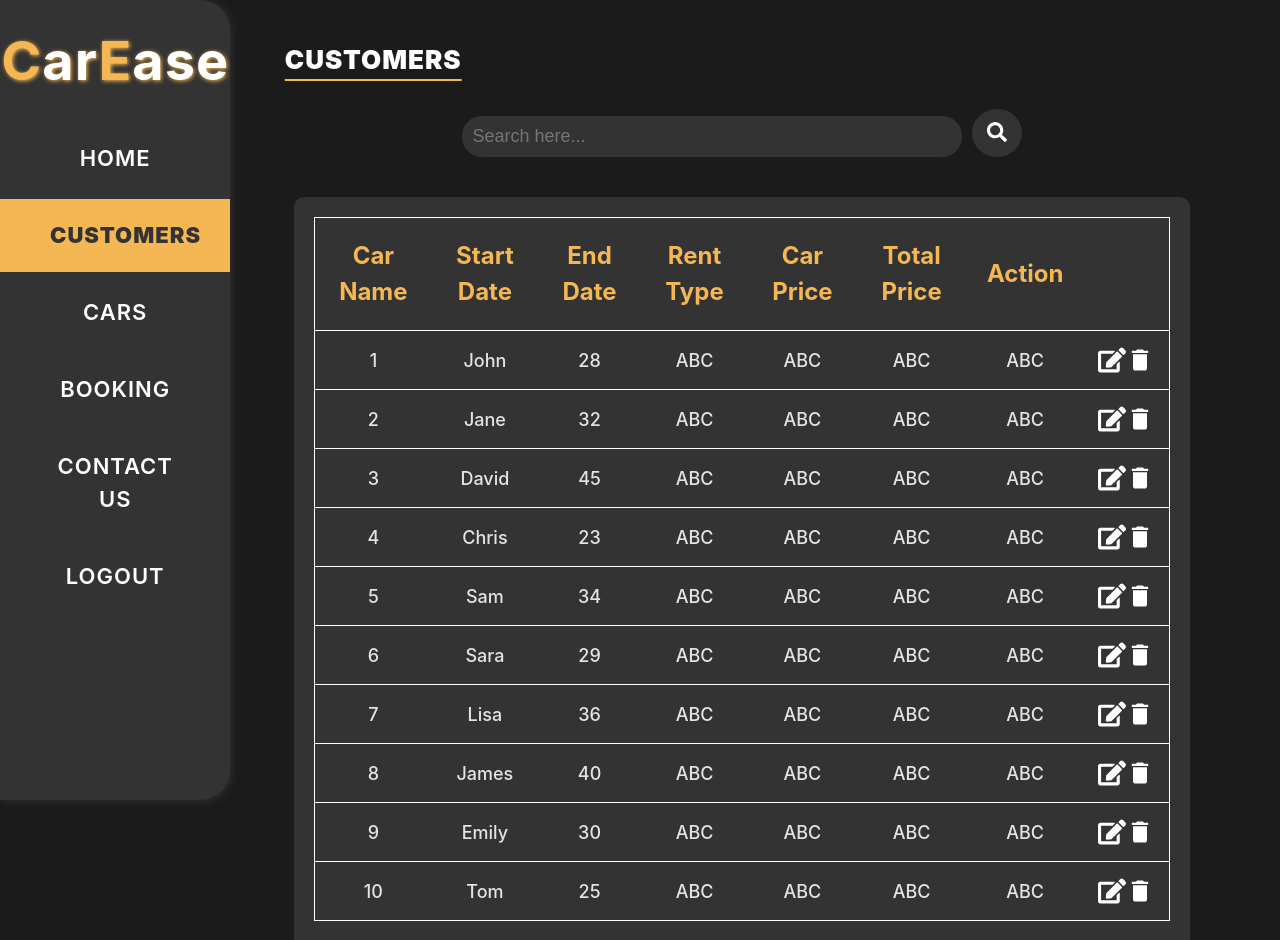
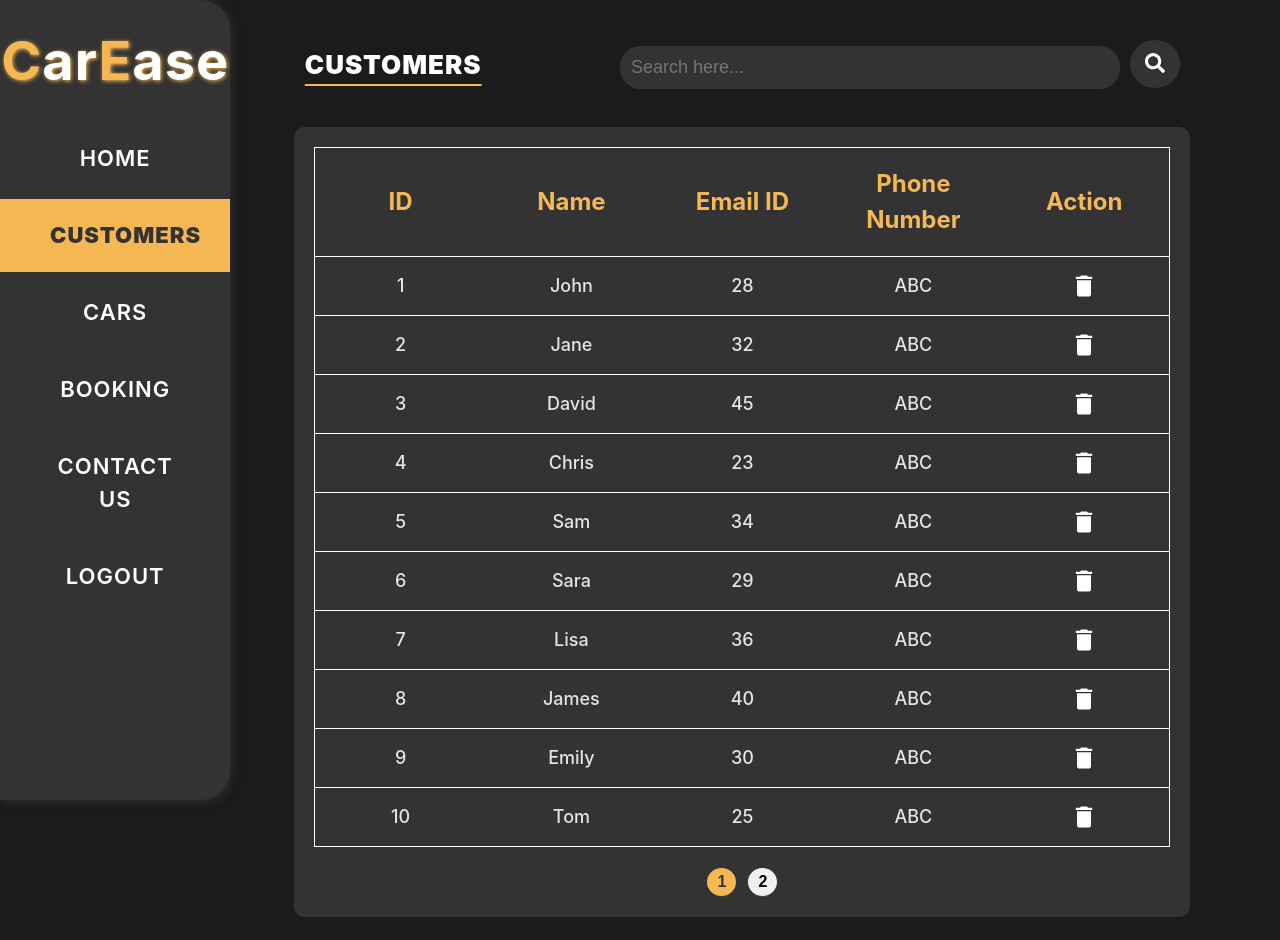
Before and after one commit to ShubhamPatel8734/CarEase-Car_Rental_Service-MARN, a React (Vite) app in the folder frontend/: page /admin/customers in a window 1280 px wide. Shown: the top 940 px of the page. Built offline with nearby package versions, Linux system fonts and the light colour scheme.

Commit message:
Admin Customer Page Updated

```diff
--- a/frontend/src/admin-pages/AdminCustomer.css
+++ b/frontend/src/admin-pages/AdminCustomer.css
@@ -10,8 +10,12 @@
 
 .admin-customer-title{
     margin-top: 30px;
-    padding: 10px 80px;
+    padding: 10px 100px;
     width: 84vw;
+    display: flex;
+    flex-direction: row;
+    justify-content: space-between;
+    align-items: center;
 }
 
 .admin-customer-title h2{
@@ -28,8 +32,6 @@
 }
 
 .admin-customer-search{
-    /* border: 1px solid red; */
-    margin: 20px 50px;
     display: flex;
     flex-direction: row;
     justify-content: space-around;
@@ -40,11 +42,17 @@
     width: 500px;
     font-size: 18px;
     padding: 10px;
-    border: none;
     outline: none;
+    border: 1px solid #333;
     background-color: #333;
     color: #f5b754;
     border-radius: 20px;
+    transition: 0.5s ease-in-out;
+}
+
+.admin-customer-search .customer-searchtxt:focus{
+    border: 1px solid #f5b754;
+    background-color: #222;
 }
 
 .admin-customer-search .customer-searchbtn{
@@ -73,7 +81,7 @@
 
 .admin-customer-details{
     width: 70vw;
-    margin: 20px 50px;
+    margin: 28px 50px;
     background-color: #333;
     padding: 20px;
     border-radius: 10px;
@@ -91,8 +99,9 @@
 }
 
 .admin-customer-table tr th{
+    width: 20%;
     font-size: 24px;
-    padding: 20px;
+    padding: 18px;
     color: #f5b754;
     background-color: #333;
 }
@@ -135,3 +144,24 @@
     cursor: pointer;
     color: red;
 }
+
+.pagination{
+    margin-top: 20px;
+    position: static;
+    width: 100%;
+    display: flex;
+    flex-wrap: wrap;
+    flex-direction: row;
+    align-items: center;
+    justify-content: center;
+}
+
+.pagination .customer-pagination-btn{
+    margin: 0 5px;
+    padding: 5px 10px;
+    border: 1px solid #333;
+    cursor: pointer;
+    font-size: 16px;
+    font-weight: 700;
+    border-radius: 50%;
+}
--- a/frontend/src/admin-pages/AdminCustomer.jsx
+++ b/frontend/src/admin-pages/AdminCustomer.jsx
@@ -40,23 +40,21 @@ const AdminCustomer = () => {
             <div className='admin-customer-title-decoration'>
                 <h2>Customers</h2>
             </div>
-        </div>
             <div className='admin-customer-search'>
                 <form className='admin-customer-form'>
                     <input type='text' placeholder='Search here...' name='customer-search' className='customer-searchtxt'/>
                     <button type='submit' className='customer-searchbtn'><FaSearch className='customer-search-icon'/></button>
                 </form>
             </div>
+        </div>
         <div className='admin-customer-details'>
             <table className='admin-customer-table'>
             <thead>
                 <tr>
-                    <th>Car Name</th>
-                    <th>Start Date</th>
-                    <th>End Date</th>
-                    <th>Rent Type</th>
-                    <th>Car Price</th>
-                    <th>Total Price</th>
+                    <th>ID</th>
+                    <th>Name</th>
+                    <th>Email ID</th>
+                    <th>Phone Number</th>
                     <th>Action</th>
                 </tr>
             </thead>
@@ -67,30 +65,24 @@ const AdminCustomer = () => {
                         <td>{record.name}</td>
                         <td>{record.age}</td>
                         <td>ABC</td>
-                        <td>ABC</td>
-                        <td>ABC</td>
-                        <td>ABC</td>
-                        <td className='admin-customer-table-icons'><FaEdit className='customer-table-editbtn'/><MdDelete className='customer-table-deletebtn'/></td>
+                        <td className='admin-customer-table-icons'>
+                            {/* <FaEdit className='customer-table-editbtn'/> */}
+                            <MdDelete className='customer-table-deletebtn'/>
+                        </td>
                     </tr>
                 ))}
             </tbody>
         </table>
 
-        <div className='pagination' style={{ marginTop: '20px', position:'static', width:'80%' }}>
+        <div className='pagination'>
             {Array.from({length: totalPages}, (_, index) => (
                 <button
                     key={index + 1}
                     onClick={() => paginate(index + 1)}
+                    className='customer-pagination-btn'
                     style={{
-                        margin: '0 5px',
-                        padding: '5px 10px',
                         backgroundColor: currentPage === index + 1 ? '#f5b754' : '#f0f0f0',
                         color: currentPage === index + 1 ? '#333' : '#000',
-                        border: '1px solid #333',
-                        cursor: 'pointer',
-                        fontSize:'16px',
-                        fontWeight: '700',
-                        borderRadius: '50%',
                       }}
                 >
                     {index + 1}
```
Lines whose indentation alone changed are shown as unchanged.
